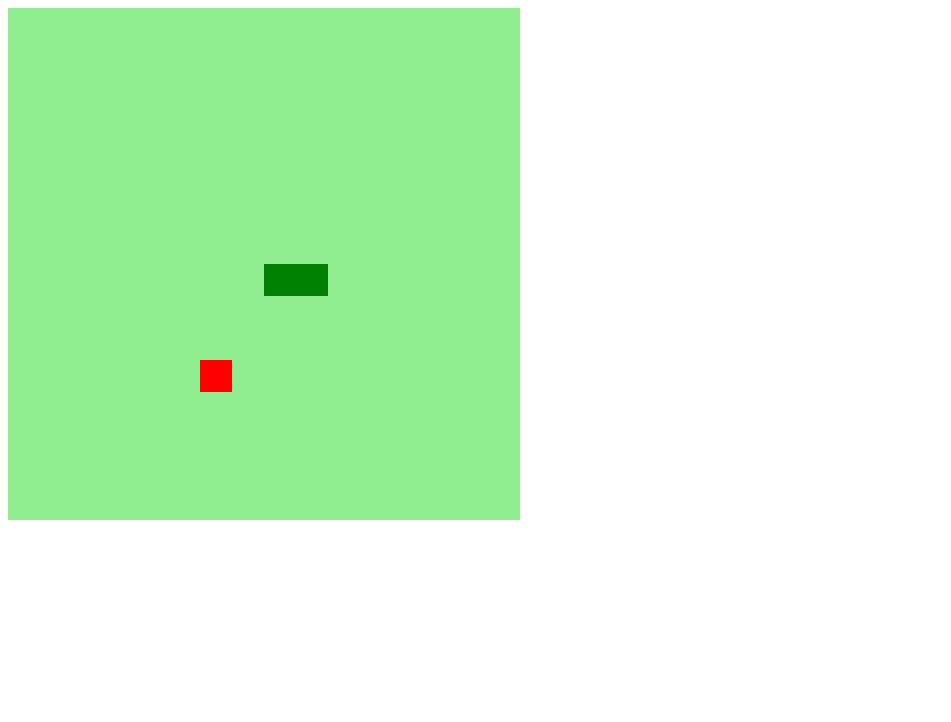
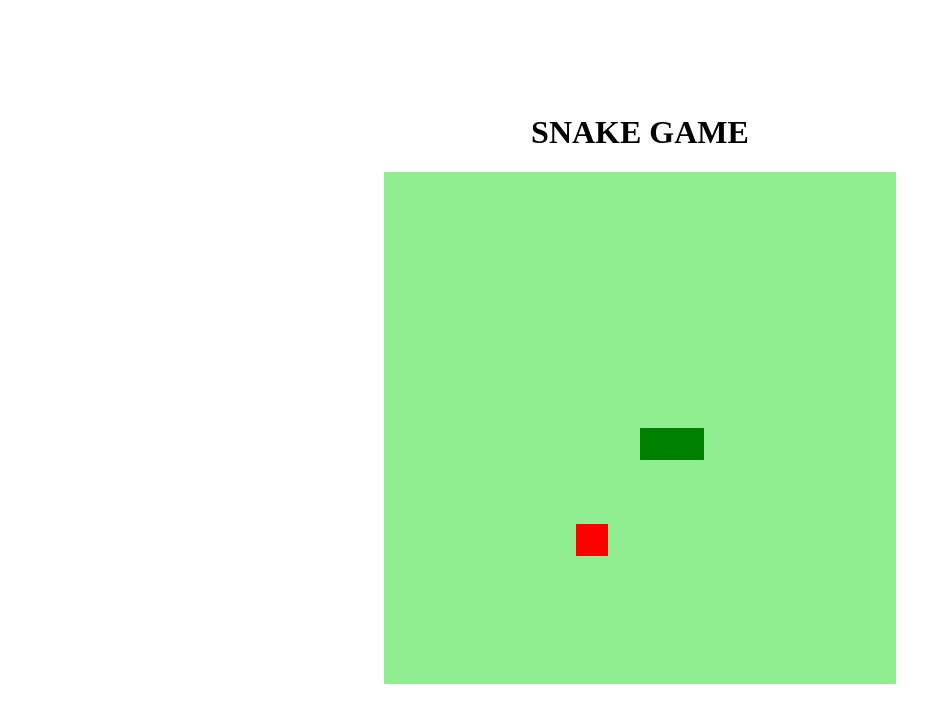
Before and after one commit to biancapb/snake-game, a plain HTML site: page index.html in a window 1280 px wide. Shown: the whole page, without its empty margins (0-951 px from the left). Drawn offline with Linux system fonts and the light colour scheme.

Commit message:
adj body on css

```diff
--- a/index.html
+++ b/index.html
@@ -11,6 +11,7 @@
     <title>Snake Game</title>
 </head>
 <body>
+    <h1>SNAKE GAME</h1>
     <canvas id="snake" width="512" height="512"></canvas> <!-- Parte gráfica do jogo -->
 </body>
 </html>
--- a/style.css
+++ b/style.css
@@ -1,3 +1,8 @@
 body {
-
+    height: 95vh;
+    width: 95;
+    display: flex;
+    justify-content: center;
+    align-items: center;
+    flex-direction: column;
 }
```
